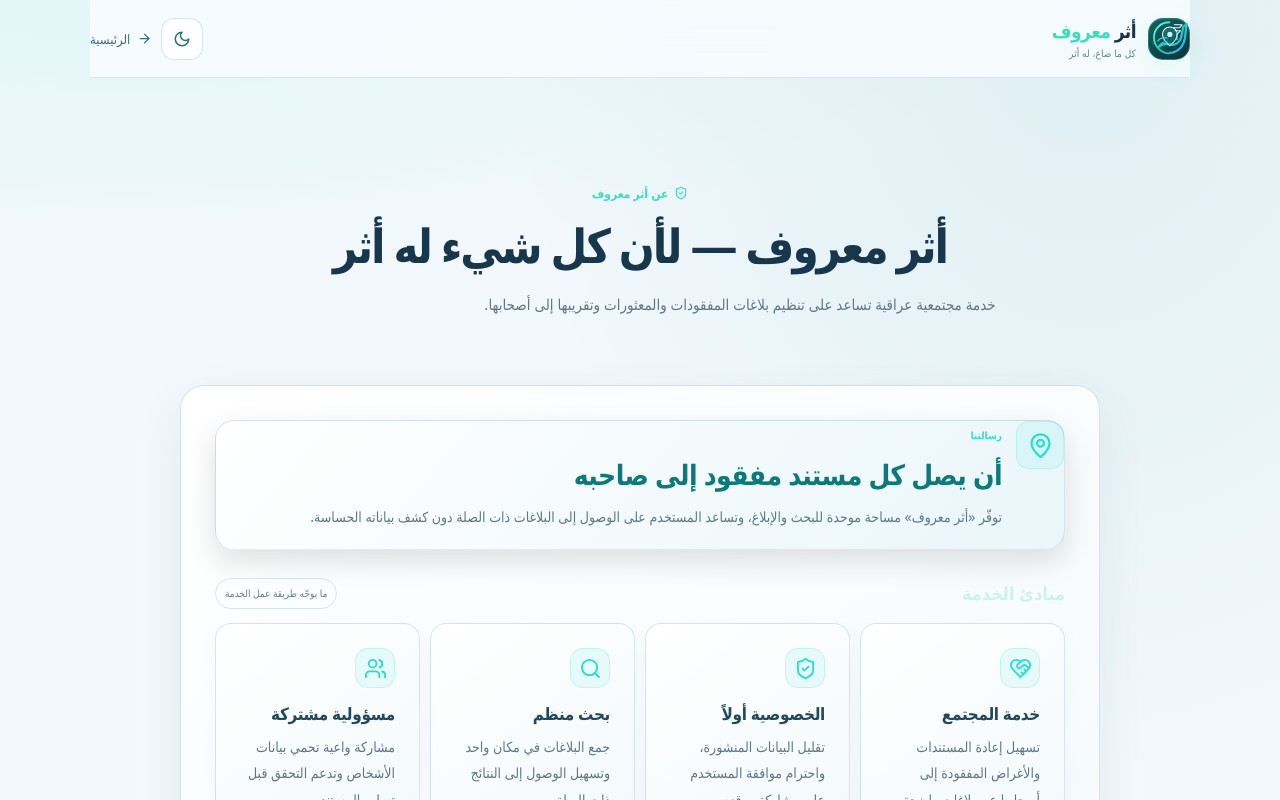
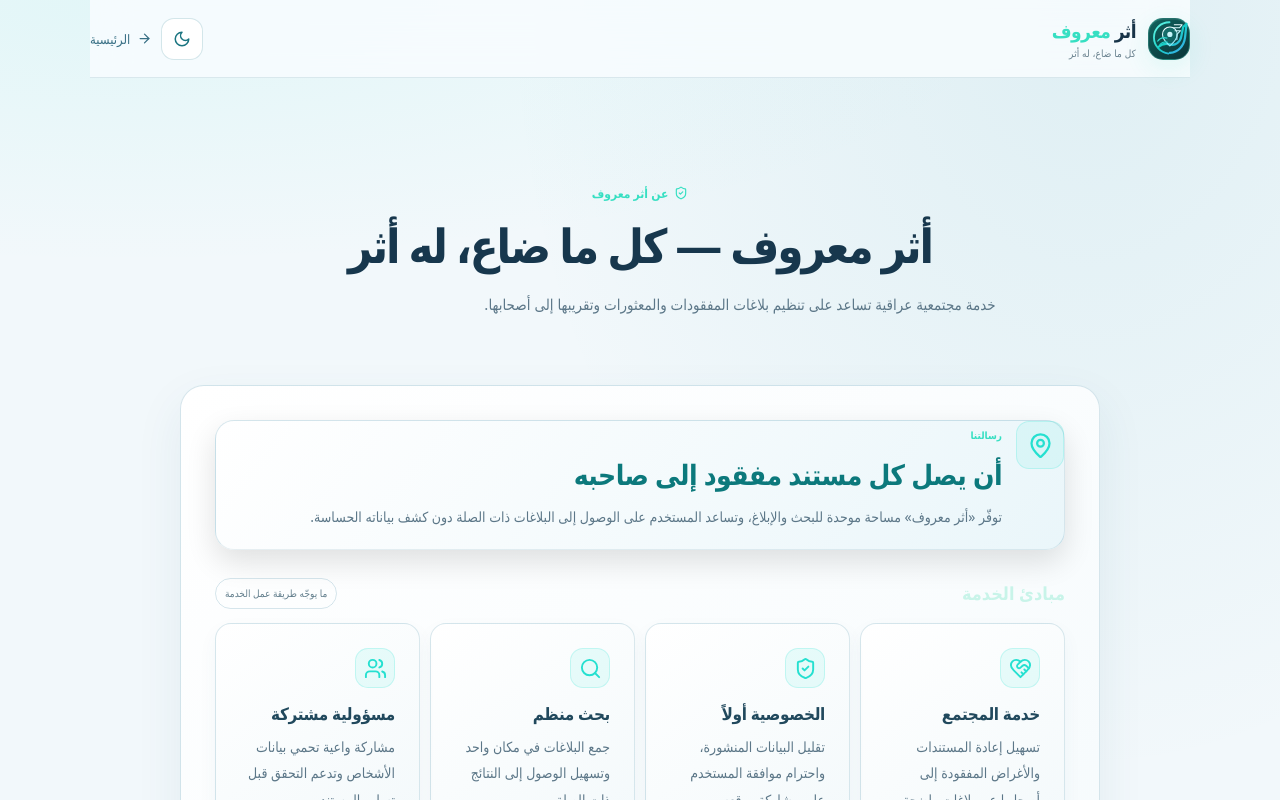
Before and after one commit to ahmedfouaadqi-glitch/atharmaaroof, a Next.js app: page /about in a window 1280 px wide. Shown: the top 800 px of the page. Built offline with nearby package versions, Linux system fonts and the light colour scheme.

Commit message:
Align About page heading with refreshed brand language

```diff
--- a/app/about/page.tsx
+++ b/app/about/page.tsx
@@ -43,7 +43,7 @@ export default function AboutPage() {
   return (
     <InfoPageShell
       kicker="عن أثر معروف"
-      title="أثر معروف — لأن كل شيء له أثر"
+      title="أثر معروف — كل ما ضاع، له أثر"
       description="خدمة مجتمعية عراقية تساعد على تنظيم بلاغات المفقودات والمعثورات وتقريبها إلى أصحابها."
     >
       <section className="about-intro-card">
```
